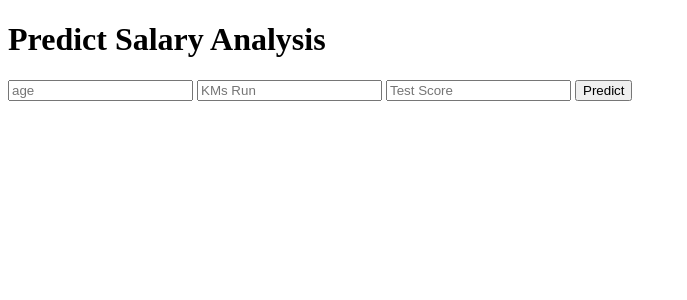
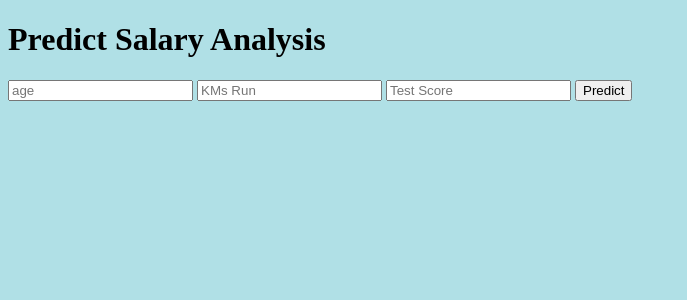
Before and after one commit to koshalvyas/car_price_heroku, a Flask app: page / in a window 1280 px wide. Shown: the top 300 px of the page, without its empty margins (0-687 px from the left). Run offline with Flask 2, Linux system fonts and the light colour scheme; parts of the project's set-up code (start-up, migrations or seed data) failed here and were passed over.

Commit message:
Update index.html

```diff
--- a/templates/index.html
+++ b/templates/index.html
@@ -1,6 +1,6 @@
 <!DOCTYPE html>
 <html >
-<!--From https://codepen.io/frytyler/pen/EGdtg-->
+<body style="background-color:powderblue;">
 <head>
   <meta charset="UTF-8">
   <title>ML API</title>
```
